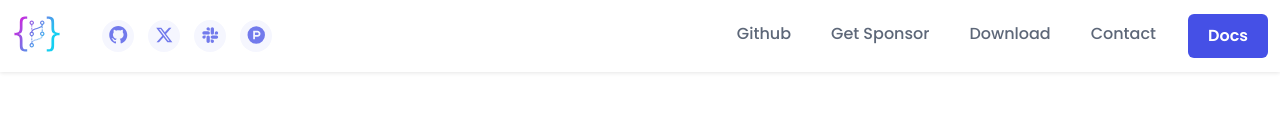
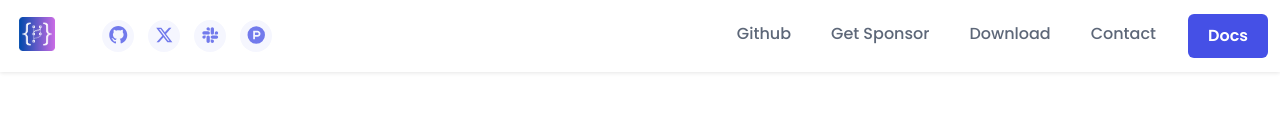
Before and after one commit to codearclab/codearc, a website: page _site/index.html in a window 1280 px wide. Shown: the top 137 px of the page. Drawn offline with Linux system fonts and the light colour scheme.

Commit message:
Update index.html

```diff
--- a/_site/index.html
+++ b/_site/index.html
@@ -20,7 +20,7 @@
 		  <nav class="navbar navbar-expand-lg" >
         <div class="site-logo">
           <a class="navbar-brand" href="index.html">
-            <img style="width: 50px" class="logo-icon me-2" src="assets/img/logo/icon/icon.svg" alt="logo">
+            <img style="width: 50px" class="logo-icon me-2" src="assets/img/logo/logo.png" alt="logo">
           </a>
         </div>
 				<button class="navbar-toggler collapsed" type="button" data-bs-toggle="collapse" data-bs-target="#navigation" aria-controls="navigation" aria-expanded="false" aria-label="Toggle navigation">
```
